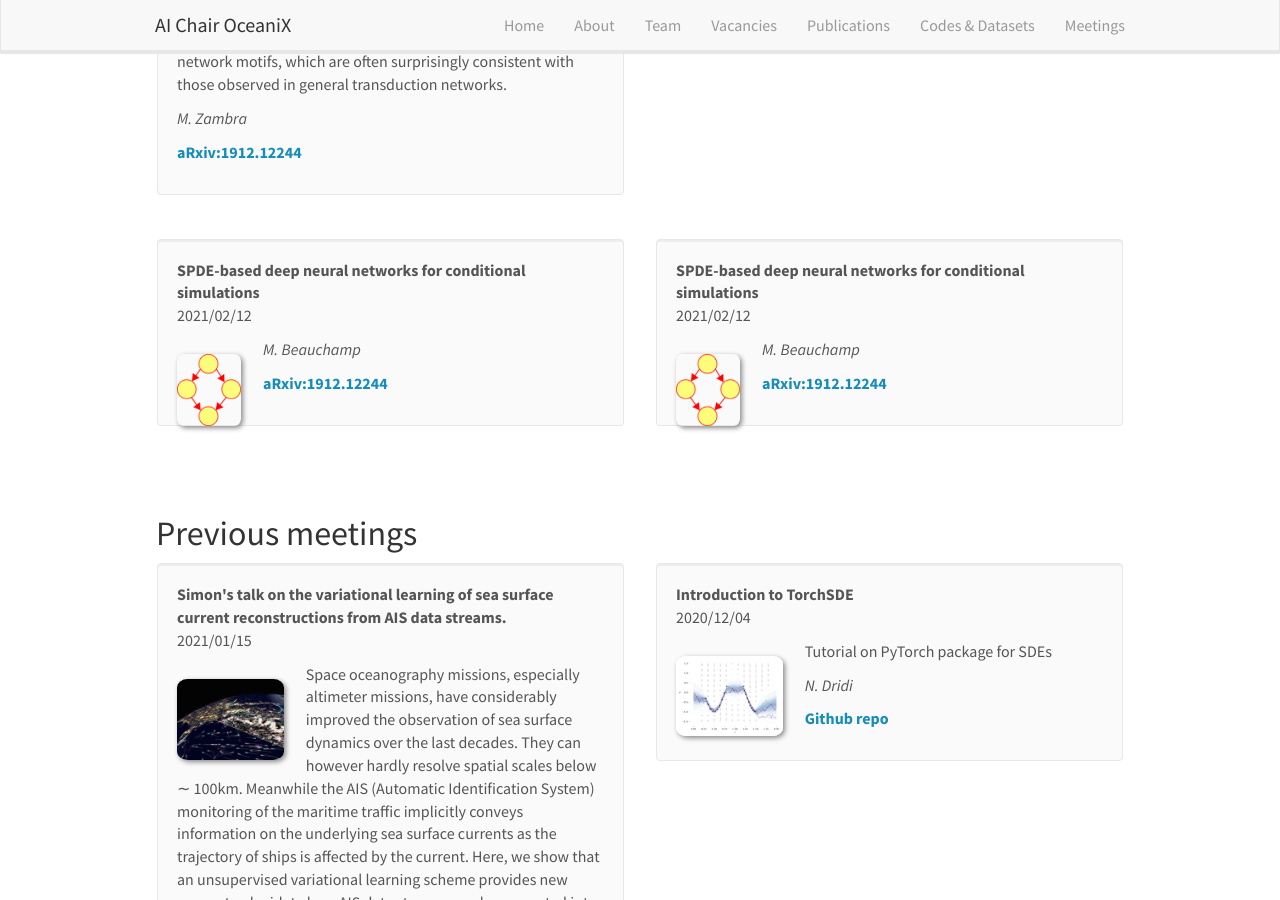
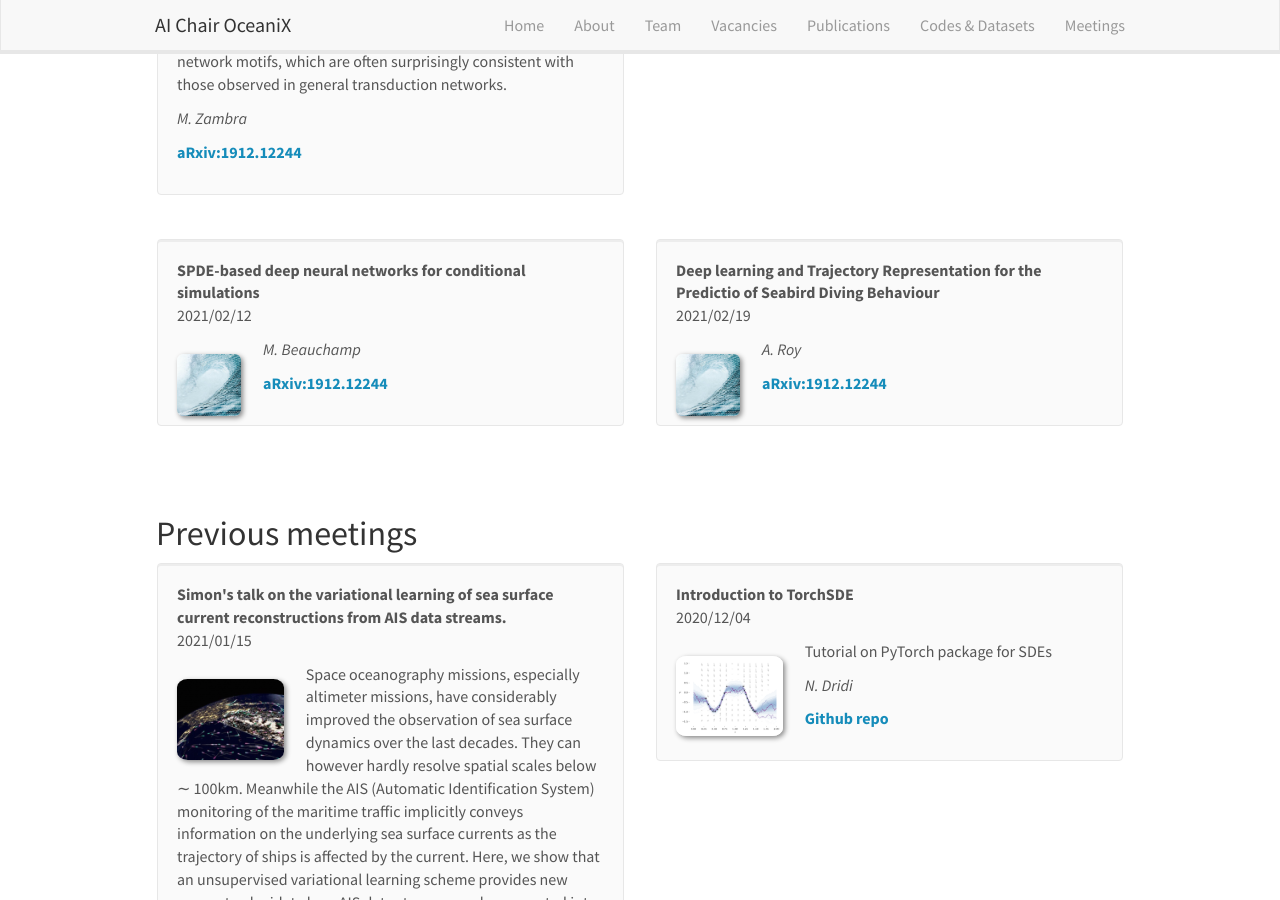
Before and after one commit to CIA-Oceanix/CIA-Oceanix.github.io, a Jekyll site: the page built from _pages/oceanix_sandbox.md, in a window 1280 px wide and 900 px high, scrolled down 603 px. Built offline with Jekyll 4.4.1, drawn with Linux system fonts in a browser that asks for light colours; nearby versions of some CDN libraries.

Commit message:
Update sandbox_list.yml

```diff
--- a/_data/sandbox_list.yml
+++ b/_data/sandbox_list.yml
@@ -29,7 +29,7 @@
   news1:
   news2:
 - title: "SPDE-based deep neural networks for conditional simulations"
-  image: matteo_sandbox.png
+  image: default.jpg
   description:
   date: 2021/02/12
   authors: M. Beauchamp
@@ -43,11 +43,11 @@
   codetype: 2
   news1:
   news2:
-- title: "SPDE-based deep neural networks for conditional simulations"
-  image: matteo_sandbox.png
+- title: "Deep learning and Trajectory Representation for the Predictio of Seabird Diving Behaviour"
+  image: default.jpg
   description:
-  date: 2021/02/12
-  authors: M. Beauchamp
+  date: 2021/02/19
+  authors: A. Roy
   link:
   slideslink:
     url1:
```
